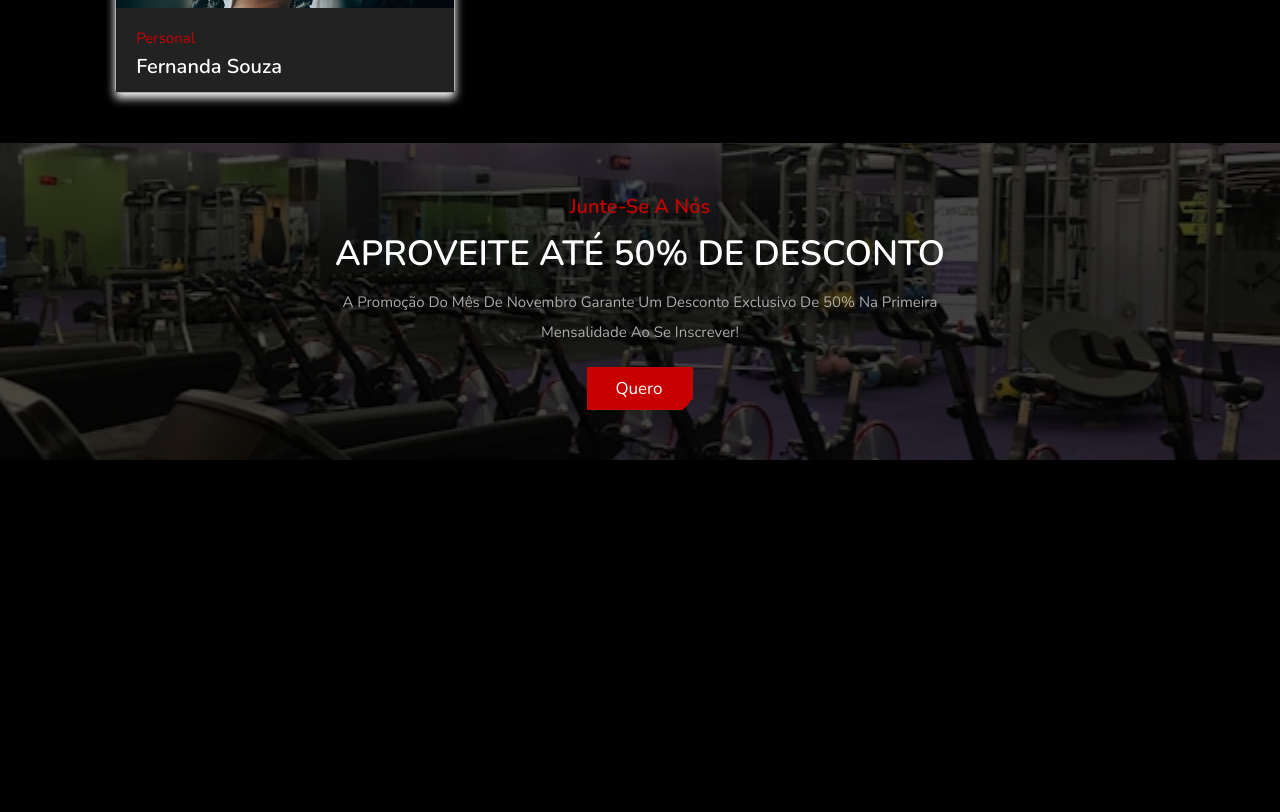
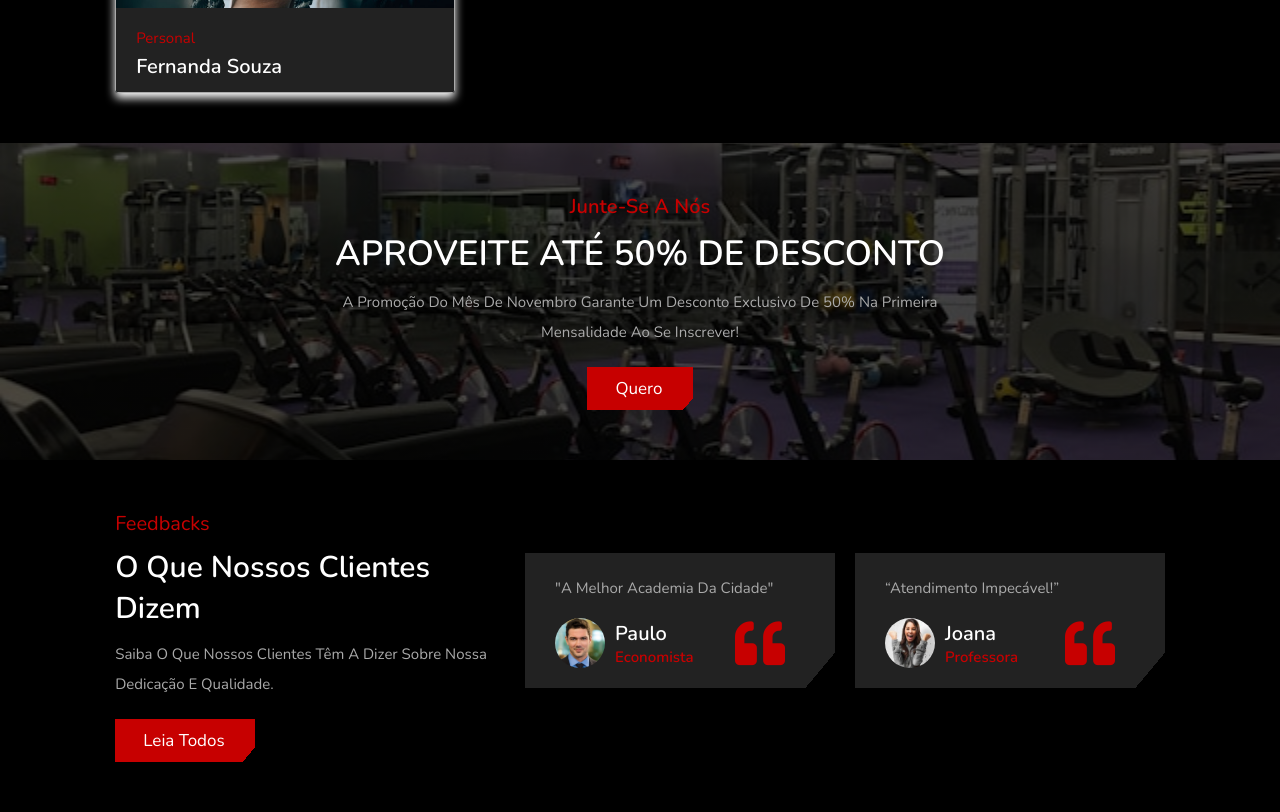
Before and after one commit to ValmirSGama/site-academia, a plain HTML site: page index.html in a window 1280 px wide. Shown: the part 3788-4600 px from the top of the page. Before the commit the page ends 4248 px from the top, so only its background shows below. Drawn offline with nearby package versions, Linux system fonts and the light colour scheme.

Commit message:
Adição da seção review, estilização e JS para interagir com o review-slider

```diff
--- a/index.html
+++ b/index.html
@@ -266,6 +266,71 @@
     </section>
     <!-- banner section ends -->
 
+    <!-- review section starts -->
+    <section class="review">
+        <div class="information">
+            <span>Feedbacks</span>
+            <h3>O que nossos clientes dizem</h3>
+            <p>Saiba o que nossos clientes têm a dizer sobre nossa dedicação e qualidade.</p>
+            <a href="#" class="btn">Leia Todos</a>
+        </div>
+
+        <div class="swiper review-slider">
+            <div class="swiper-wrapper">
+
+                <div class="swiper-slide slide">
+                    <p>"A Melhor academia da cidade"</p>
+                    <div class="user">
+                        <img src="image/homemSorrindo.png" alt="">
+                        <div class="info">
+                            <h3>Paulo</h3>
+                            <span>economista</span>
+                        </div>
+                        <i class="fas fa-quote-left"></i>
+                    </div>
+                </div>
+
+                <div class="swiper-slide slide">
+                    <p>“Atendimento impecável!”</p>
+                    <div class="user">
+                        <img src="image/mulherSorrindo.png" alt="">
+                        <div class="info">
+                            <h3>Joana</h3>
+                            <span>Professora</span>
+                        </div>
+                        <i class="fas fa-quote-left"></i>
+                    </div>
+                </div>
+
+                <div class="swiper-slide slide">
+                    <p>“Equipamentos modernos e fáceis de usar.”</p>
+                    <div class="user">
+                        <img src="image/homemSerio.png" alt="">
+                        <div class="info">
+                            <h3>Joaquim</h3>
+                            <span>Programador</span>
+                        </div>
+                        <i class="fas fa-quote-left"></i>
+                    </div>
+                </div>
+
+                <div class="swiper-slide slide">
+                    <p>“Os melhores personal trainers estão aqui.”</p>
+                    <div class="user">
+                        <img src="image/morenaSorrindo.png" alt="">
+                        <div class="info">
+                            <h3>Drica</h3>
+                            <span>Artista</span>
+                        </div>
+                        <i class="fas fa-quote-left"></i>
+                    </div>
+                </div>
+
+            </div>
+        </div>
+    </section>
+    <!-- review section ends -->
+
     <!-- swiper js link -->
     <script src="https://unpkg.com/swiper@7/swiper-bundle.min.js"></script>
 
--- a/script.js
+++ b/script.js
@@ -28,3 +28,21 @@ var swiper = new Swiper(".home-slider", {
       clickable: true
     }
 })
+
+var swiper = new Swiper(".review-slider", {
+    spaceBetween: 20,
+    grabCursor: true,
+    loop:true,
+    autoplay: {
+        delay: 7500,
+        disableOnInteraction: false
+    },
+    breakpoints:{
+        0:{
+            slidesPerView:1
+        },
+        600:{
+            slidesPerView:2
+        }
+    }
+})
--- a/style.css
+++ b/style.css
@@ -485,6 +485,82 @@ section {
     line-height: 2;
 }
 
+.review {
+    display: flex;
+    align-items: center;
+    flex-wrap: wrap;
+    gap: 2rem;
+}
+
+.review .information {
+    flex: 1 1 35rem;
+}
+
+.review .information span {
+    font-size: 2rem;
+    color: var(--main-color-red);
+}
+
+.review .information h3 {
+    font-size: 3rem;
+    color: var(--color-white);
+    padding-top: 1rem;
+}
+
+.review .information p {
+    font-size: 1.5rem;
+    line-height: 2;
+    color: var(--color-light-grey-bg);
+    padding: 1rem 0;
+}
+
+.review .review-slider {
+    flex: 1 1 60rem;
+}
+
+.review .review-slider .slide {
+    background: linear-gradient(130deg, var(--color-dark-grey-bg) 93%, transparent 90%);
+    padding: 2rem 3rem;
+}
+
+.review .review-slider .slide p {
+    font-size: 1.5rem;
+    line-height: 2;
+    color: var(--color-light-grey-bg);
+}
+
+.review .review-slider .slide .user {
+    display: flex;
+    align-items: center;
+    margin-top: 1.5rem;
+}
+
+.review .review-slider .slide .user img {
+    height: 5rem;
+    width: 5rem;
+    object-fit: cover;
+    border-radius: 50%;
+    margin-right: 1rem;
+}
+
+.review .review-slider .slide .user h3 {
+    font-size: 2rem;
+    color: var(--color-white);
+}
+
+.review .review-slider .slide .user span {
+    color: var(--main-color-red);
+    font-size: 1.5rem;
+    font-weight: bold;
+}
+
+.review .review-slider .slide .user i {
+    font-size: 5rem;
+    margin-left: auto;
+    margin-right: 2rem;
+    color: var(--main-color-red);
+}
+
 /* Media Queries para responsividade */
 @media (max-width: 991px) {
     html {
```
Also changed, not shown: image/homemSerio.png (added), image/homemSorrindo.png (added), image/morenaSorrindo.png (added), image/mulherSorrindo.png (added).
